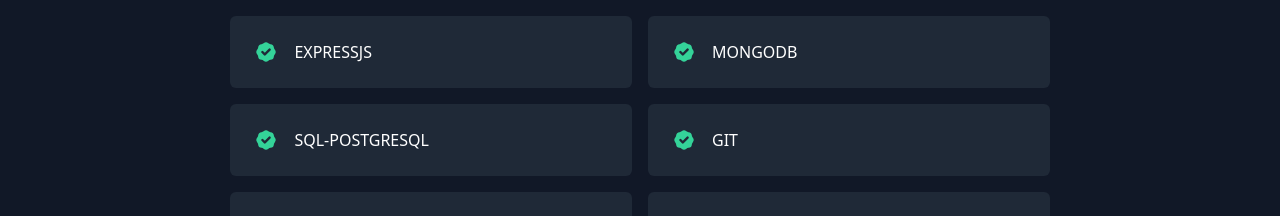
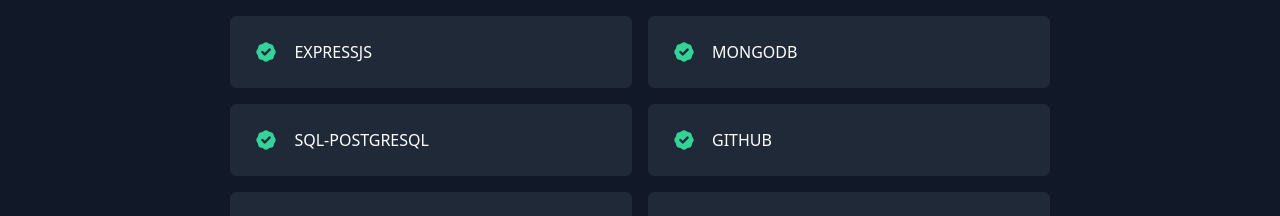
Before and after one commit to Raulanthropos/React-portfolio, a React (Create React App) app: page / in a window 1280 px wide. Shown: the part 1980-2196 px from the top of the page. Built offline with nearby package versions, Linux system fonts and the light colour scheme.

Commit message:
Correction - Git is implied

```diff
--- a/src/data.js
+++ b/src/data.js
@@ -24,7 +24,7 @@
   "EXPRESSJS",
   "MONGODB",
   "SQL-POSTGRESQL",
-  "GIT",
+  "GITHUB",
   "BITBUCKET",
   "JIRA",
 ];
```
